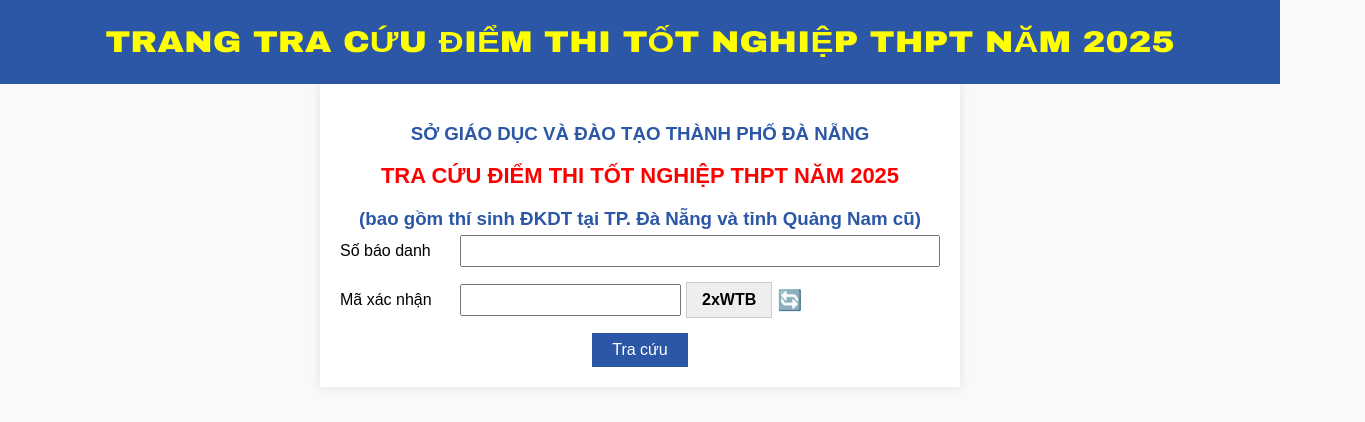
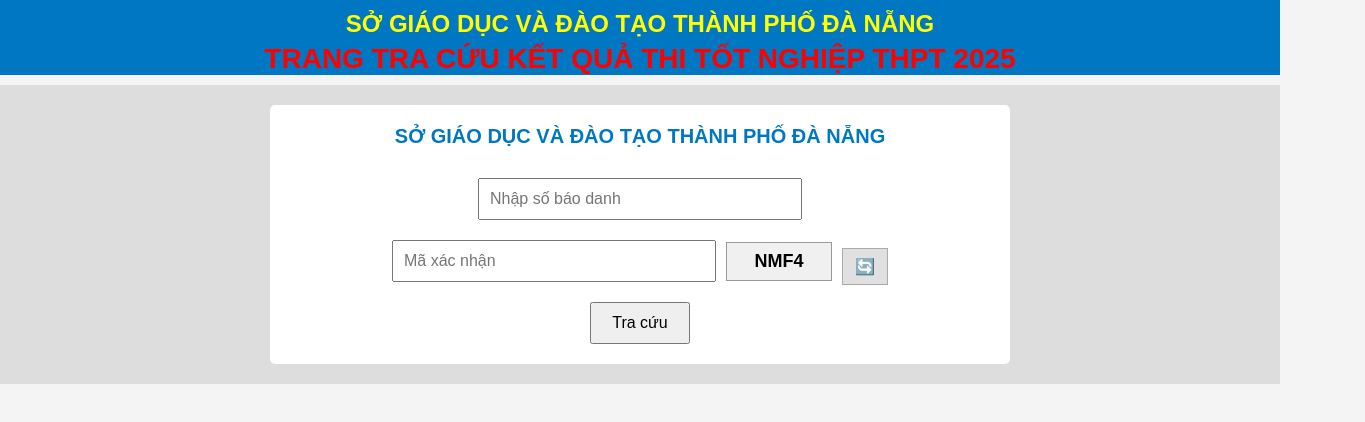
Before and after one commit to nddk1511/ttra-cuu-diem-THPT-2025, a plain HTML site: page index.html in a window 1280 px wide. Shown: the whole page, 1365 px wide, since content can reach past the window. Drawn offline with Linux system fonts and the light colour scheme.

Commit message:
Update index.html

```diff
--- a/index.html
+++ b/index.html
@@ -3,177 +3,148 @@
 <html lang="vi">
 <head>
   <meta charset="UTF-8">
-  <title>Tra cứu điểm thi 2025</title>
+  <title>Tra cứu điểm thi</title>
   <style>
     body {
+      margin: 0;
       font-family: Arial, sans-serif;
+      background-color: #f4f4f4;
+    }
+    .header {
+      background-color: #0077c2;
+      color: yellow;
+      text-align: center;
+      padding: 10px 0 0 0;
+    }
+    .header h2 {
+      font-size: 24px;
       margin: 0;
-      background-color: #f9f9f9;
+      font-weight: bold;
     }
-
-    .header {
-      background-color: #2c57a7;
-      padding: 25px 10px;
+    .header h1 {
+      font-size: 28px;
+      margin: 5px 0 10px;
+      color: red;
+    }
+    .content-wrapper {
+      background-color: #ddd;
+      padding: 20px 0;
+    }
+    .content {
+      background-color: white;
+      max-width: 700px;
+      margin: auto;
+      padding: 20px;
+      border-radius: 5px;
       text-align: center;
     }
-
-    .header h1 {
-      color: yellow;
-      font-size: 30px;
-      font-family: 'Arial Black', sans-serif;
-      font-weight: bolder;
-      transform: scaleX(1.15);
-      margin: 0;
+    .title-green {
+      color: #0077c2;
+      font-weight: bold;
+      font-size: 20px;
+      margin-bottom: 20px;
     }
-
-    .container {
-      background-color: white;
-      padding: 20px;
-      max-width: 600px;
-      margin: auto;
-      box-shadow: 0 0 10px rgba(0,0,0,0.1);
+    input[type="text"] {
+      width: 300px;
+      padding: 10px;
+      margin: 10px 0;
+      font-size: 16px;
     }
-
-    h2 {
-      color: red;
-      text-align: center;
-      font-size: 22px;
-    }
-
-    h3 {
-      color: #2c57a7;
-      text-align: center;
-      margin-bottom: 5px;
-    }
-
-    .form-group {
+    .captcha-section {
       display: flex;
       align-items: center;
-      margin-bottom: 15px;
+      justify-content: center;
+      gap: 10px;
     }
-
-    .form-group label {
-      width: 120px;
+    .captcha-box {
+      font-size: 18px;
+      font-weight: bold;
+      background: #f0f0f0;
+      padding: 8px 12px;
+      border: 1px solid #999;
+      width: 80px;
+      text-align: center;
     }
-
-    .form-group input[type="text"] {
-      flex: 1;
-      padding: 5px;
+    button {
+      padding: 10px 20px;
       font-size: 16px;
-    }
-
-    .captcha-box {
-      display: flex;
-      align-items: center;
-      gap: 5px;
-    }
-
-    .captcha {
-      background-color: #eee;
-      padding: 8px 15px;
-      font-weight: bold;
-      font-size: 16px;
-      border: 1px solid #ccc;
-    }
-
-    .refresh {
-      cursor: pointer;
-      font-size: 20px;
-    }
-
-    .button {
-      text-align: center;
-      margin-top: 15px;
-    }
-
-    button {
-      padding: 8px 20px;
-      font-size: 16px;
-      background-color: #2c57a7;
-      color: white;
-      border: none;
+      margin-top: 10px;
       cursor: pointer;
     }
-
+    .refresh-btn {
+      background-color: #e0e0e0;
+      border: 1px solid #aaa;
+      padding: 8px 12px;
+    }
     .result {
       margin-top: 20px;
+      font-size: 18px;
+      display: none;
     }
-
-    .scores {
-      display: flex;
-      gap: 20px;
-      flex-wrap: wrap;
-      margin-top: 5px;
-    }
-
-    .scores div {
-      min-width: 100px;
-    }
-
-    .note {
-      margin-top: 15px;
-      font-style: italic;
-      font-size: 14px;
-    }
-
-    .hidden {
-      display: none;
+    .result span {
+      display: inline-block;
+      margin: 5px 10px;
     }
   </style>
 </head>
 <body>
   <div class="header">
-    <h1>TRANG TRA CỨU ĐIỂM THI TỐT NGHIỆP THPT NĂM 2025</h1>
+    <h2>SỞ GIÁO DỤC VÀ ĐÀO TẠO THÀNH PHỐ ĐÀ NẴNG</h2>
+    <h1>TRANG TRA CỨU KẾT QUẢ THI TỐT NGHIỆP THPT 2025</h1>
   </div>
 
-  <div class="container">
-    <h3>SỞ GIÁO DỤC VÀ ĐÀO TẠO THÀNH PHỐ ĐÀ NẴNG</h3>
-    <h2>TRA CỨU ĐIỂM THI TỐT NGHIỆP THPT NĂM 2025</h2>
-    <h3>(bao gồm thí sinh ĐKDT tại TP. Đà Nẵng và tỉnh Quảng Nam cũ)</h3>
+  <div class="content-wrapper">
+    <div class="content">
+      <div class="title-green">SỞ GIÁO DỤC VÀ ĐÀO TẠO THÀNH PHỐ ĐÀ NẴNG</div>
 
-    <div class="form-group">
-      <label for="sbd">Số báo danh</label>
-      <input type="text" id="sbd">
-    </div>
+      <input type="text" id="sbd" placeholder="Nhập số báo danh"><br>
 
-    <div class="form-group">
-      <label for="captcha">Mã xác nhận</label>
-      <div class="captcha-box">
-        <input type="text" id="captcha" maxlength="6">
-        <div class="captcha">2xWTB</div>
-        <div class="refresh" onclick="alert('Mã xác nhận cố định là 2xWTB')">🔄</div>
+      <div class="captcha-section">
+        <input type="text" id="captcha-input" placeholder="Mã xác nhận">
+        <div class="captcha-box" id="captcha-code">AB12</div>
+        <button class="refresh-btn" onclick="generateCaptcha()">🔄</button>
       </div>
-    </div>
 
-    <div class="button">
-      <button onclick="traCuu()">Tra cứu</button>
-    </div>
+      <button onclick="checkResult()">Tra cứu</button>
 
-    <div id="result" class="result hidden">
-      <div><strong>Họ và tên:</strong> Nguyễn Đình Đăng Khoa</div>
-      <div class="scores">
-        <div><strong>Toán:</strong> 6,35</div>
-        <div><strong>Ngữ văn:</strong> 5</div>
-        <div><strong>Vật lí:</strong> 8,5</div>
-        <div><strong>Hóa học:</strong> 8,5</div>
+      <div class="result" id="result-box">
+        <p><strong>Họ và tên:</strong> Nguyễn Đình Đăng Khoa</p>
+        <div>
+          <span><strong>Toán:</strong> 6.35</span>
+          <span><strong>Văn:</strong> 5</span>
+          <span><strong>Lý:</strong> 8.5</span>
+          <span><strong>Hóa:</strong> 8.5</span>
+        </div>
       </div>
-      <div class="note">Ghi chú: Dấu (*) thể hiện điểm thi sau phúc khảo</div>
     </div>
   </div>
 
   <script>
-    function traCuu() {
+    let currentCaptcha = '';
+
+    function generateCaptcha() {
+      const chars = 'ABCDEFGHIJKLMNOPQRSTUVWXYZ0123456789';
+      currentCaptcha = '';
+      for (let i = 0; i < 4; i++) {
+        currentCaptcha += chars.charAt(Math.floor(Math.random() * chars.length));
+      }
+      document.getElementById('captcha-code').innerText = currentCaptcha;
+    }
+
+    function checkResult() {
       const sbd = document.getElementById('sbd').value.trim();
-      const captcha = document.getElementById('captcha').value.trim();
-      const resultDiv = document.getElementById('result');
+      const captchaInput = document.getElementById('captcha-input').value.trim().toUpperCase();
 
-      if (sbd === '34001564' && captcha === '2xWTB') {
-        resultDiv.classList.remove('hidden');
+      if (sbd === '34001564' && captchaInput === currentCaptcha) {
+        document.getElementById('result-box').style.display = 'block';
       } else {
-        alert("Số báo danh hoặc mã xác nhận không đúng!");
-        resultDiv.classList.add('hidden');
+        alert('Sai số báo danh hoặc mã xác nhận!');
+        document.getElementById('result-box').style.display = 'none';
       }
     }
+
+    // Tạo captcha ban đầu
+    window.onload = generateCaptcha;
   </script>
 </body>
 </html>
```
